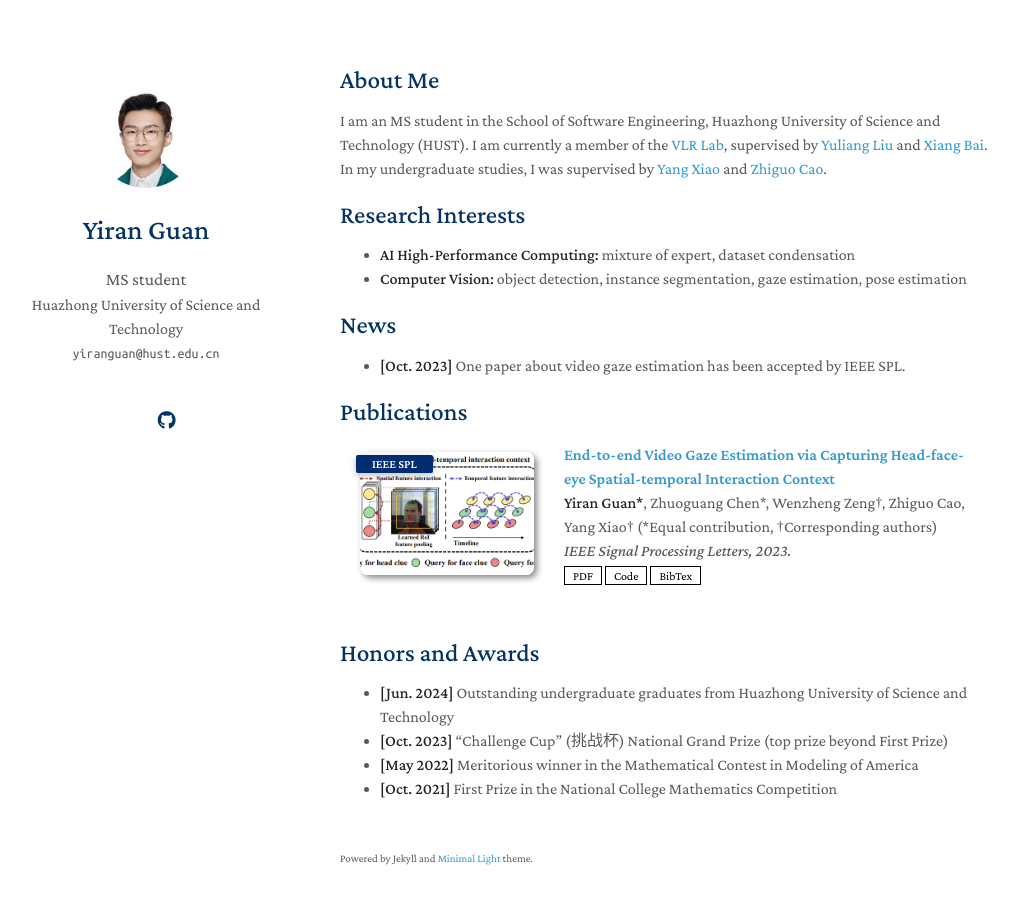
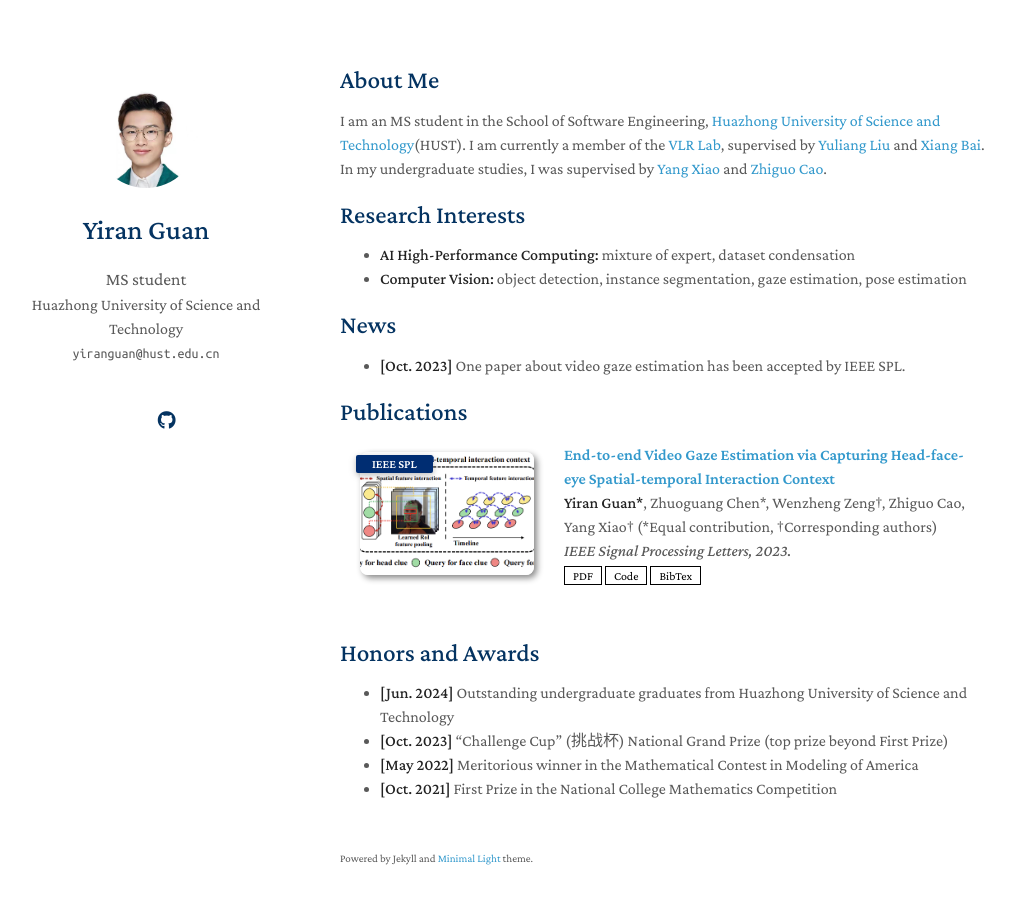
Before and after one commit to 1ranGuan/1ranGuan.github.io, a Jekyll site: the page built from index.md, in a window 1280 px wide and 939 px high. Shown: the top 904 px of the window, without its empty margins (130-1147 px from the left). Built offline with Jekyll 4.4.1, drawn with Linux system fonts in a browser that asks for light colours; nearby versions of some CDN libraries; a style sheet for code colours, icons or effects is not loaded; our own code applies the rules of GitHub Pages for plain Markdown files; part of the change alters nothing that is shown.

```diff
--- a/index.md
+++ b/index.md
@@ -4,7 +4,7 @@ layout: homepage
 
 ## About Me
 
-I am an MS student in the School of Software Engineering, Huazhong University of Science and Technology (HUST). I am currently a member of the [VLR Lab](http://vlrlab.aia.hust.edu.cn/), supervised by [Yuliang Liu](https://openreview.net/profile?id=~Yuliang_Liu2) and [Xiang Bai](https://scholar.google.com/citations?user=UeltiQ4AAAAJ). In my undergraduate studies, I was supervised by [Yang Xiao](https://scholar.google.com.tw/citations?hl=zh-CN&user=NeKBuXEAAAAJ) and [Zhiguo Cao](https://scholar.google.com.tw/citations?hl=zh-CN&user=396o2BAAAAAJ).
+I am an MS student in the School of Software Engineering, [Huazhong University of Science and Technology](https://english.hust.edu.cn/)(HUST). I am currently a member of the [VLR Lab](http://vlrlab.aia.hust.edu.cn/), supervised by [Yuliang Liu](https://openreview.net/profile?id=~Yuliang_Liu2) and [Xiang Bai](https://scholar.google.com/citations?user=UeltiQ4AAAAJ). In my undergraduate studies, I was supervised by [Yang Xiao](https://scholar.google.com.tw/citations?hl=zh-CN&user=NeKBuXEAAAAJ) and [Zhiguo Cao](https://scholar.google.com.tw/citations?hl=zh-CN&user=396o2BAAAAAJ).
 
 ## Research Interests
 
```
